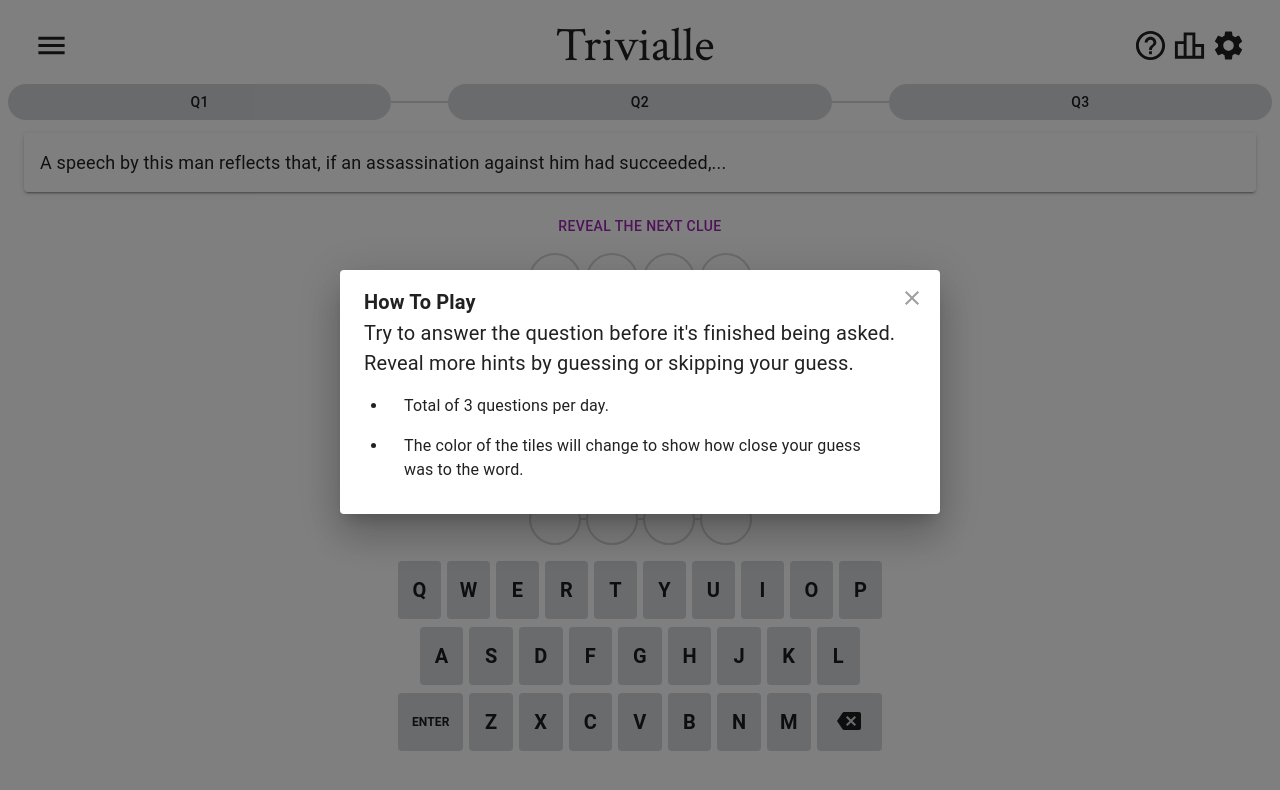
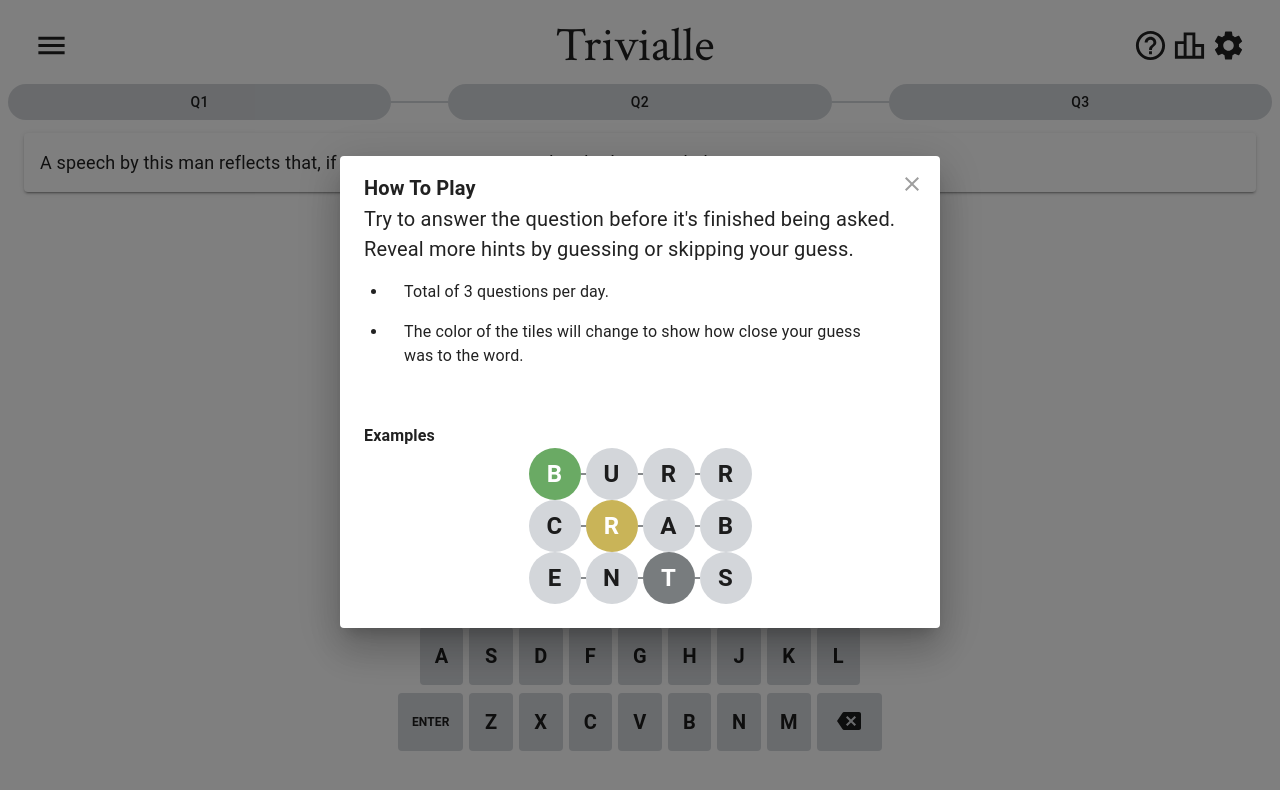
Before and after one commit to dotcomstar/Triviale, a React (Vite) app: page / in a window 1280 px wide. Shown: the top 790 px of the page. Built offline with nearby package versions, Linux system fonts and the light colour scheme; what simple-zustand-devtools would draw is missing.

Commit message:
Darken the dialog paper

```diff
--- a/src/components/ThemedLayout.tsx
+++ b/src/components/ThemedLayout.tsx
@@ -95,7 +95,7 @@ const ThemedLayout = ({ children }: Props) => {
                   light: "#878A8C",
                   dark: "#D3D6DA",
                 },
-                error: { main: "#787C7E" },
+                error: { main: "#787C7E", dark: "#FFF" },
                 info: { main: "#FF0000" },
                 ...(highContrast
                   ? {
@@ -114,7 +114,7 @@ const ThemedLayout = ({ children }: Props) => {
                   light: "#565758",
                   dark: "#3A3A3C",
                 },
-                error: { main: "#3A3A3C" },
+                error: { main: "#3A3A3C", dark: "#121213" },
                 info: { main: "#FF0000" },
                 ...(highContrast
                   ? {
--- a/src/components/grid/GameRow.tsx
+++ b/src/components/grid/GameRow.tsx
@@ -7,14 +7,19 @@ import useDailyIndex, { getPositiveIndex } from "../../hooks/useDailyIndex";
 interface GameRowProps {
   guess: string[];
   statuses?: PaletteColor[];
+  answerOverride?: string;
 }
 
-const GameRow = ({ guess, statuses = [] }: GameRowProps) => {
+const GameRow = ({ guess, statuses = [], answerOverride }: GameRowProps) => {
   const dailyIndex = useDailyIndex();
   const questionNumber = useGameStateStore((s) => s.questionNumber);
   const safeIndex = getPositiveIndex(dailyIndex + questionNumber);
   const question = useQuestionByID(safeIndex);
-  const answerWithSpaces = question?.answer.toLocaleUpperCase()!;
+  let ans = question?.answer;
+  if (answerOverride) {
+    ans = answerOverride;
+  }
+  const answerWithSpaces = ans?.toLocaleUpperCase()!;
   const answer = answerWithSpaces.replace(/\s+/g, "")!;
   const emptyCells = Array.from(Array(answer.length - guess.length));
   const theme = useTheme();
@@ -46,10 +51,11 @@ const GameRow = ({ guess, statuses = [] }: GameRowProps) => {
                     statuses[i] === theme.palette.success &&
                     statuses[i + 1] === theme.palette.success
                       ? statuses[i].main
-                      : statuses[i] === theme.palette.error ||
-                        statuses[i + 1] === theme.palette.error ||
-                        statuses[i] === theme.palette.warning ||
-                        statuses[i + 1] === theme.palette.warning
+                      : !answerOverride &&
+                        (statuses[i] === theme.palette.error ||
+                          statuses[i + 1] === theme.palette.error ||
+                          statuses[i] === theme.palette.warning ||
+                          statuses[i + 1] === theme.palette.warning)
                       ? "primary.dark"
                       : "primary.light",
                 }}
--- a/src/components/navbar/CustomDialog.tsx
+++ b/src/components/navbar/CustomDialog.tsx
@@ -1,4 +1,10 @@
-import { Dialog, DialogProps, DialogTitle, IconButton } from "@mui/material";
+import {
+  Dialog,
+  DialogProps,
+  DialogTitle,
+  IconButton,
+  useTheme,
+} from "@mui/material";
 import { ReactNode } from "react";
 import CloseIcon from "@mui/icons-material/Close";
 
@@ -29,6 +35,8 @@ const CustomDialog = ({
     onClose();
   };
 
+  const theme = useTheme();
+
   return (
     <Dialog
       onClose={handleClose}
@@ -41,6 +49,12 @@ const CustomDialog = ({
       maxWidth="sm"
       fullScreen={fullScreen}
       sx={{ zIndex: "modal", mx: 0, mb: 2 }}
+      PaperProps={{
+        style: {
+          backgroundColor: theme.palette.error.dark,
+          backgroundImage: "unset",
+        },
+      }}
     >
       <DialogTitle
         sx={{ fontWeight: "bold", fontSize: "28px", pb: dialogTitle ? 0 : 1 }}
--- a/src/components/navbar/help/HelpDialog.tsx
+++ b/src/components/navbar/help/HelpDialog.tsx
@@ -1,4 +1,11 @@
-import { DialogProps, List, ListItem, Typography } from "@mui/material";
+import {
+  DialogProps,
+  List,
+  ListItem,
+  Stack,
+  Typography,
+  useTheme,
+} from "@mui/material";
 import {
   HELP_DIALOG_ARIA,
   HELP_HOW_TILE_COLORS_CHANGE,
@@ -8,6 +15,7 @@ import {
   HELP_TITLE,
 } from "../../../constants/strings";
 import CustomDialog from "../CustomDialog";
+import GameRow from "../../grid/GameRow";
 
 export interface HelpDialogProps {
   open: boolean;
@@ -23,6 +31,7 @@ const HelpDialog = ({
   const handleClose = () => {
     onClose();
   };
+  const theme = useTheme();
 
   return (
     <CustomDialog
@@ -42,6 +51,39 @@ const HelpDialog = ({
           {HELP_HOW_TILE_COLORS_CHANGE}
         </ListItem>
       </List>
+      <Stack direction={"column"} sx={{ m: 3 }}>
+        <Typography fontWeight={"bold"}>Examples</Typography>
+        <GameRow
+          guess={["B", "U", "R", "R"]}
+          statuses={[
+            theme.palette.success,
+            theme.palette.primary,
+            theme.palette.primary,
+            theme.palette.primary,
+          ]}
+          answerOverride="BRAD"
+        ></GameRow>
+        <GameRow
+          guess={["C", "R", "A", "B"]}
+          statuses={[
+            theme.palette.primary,
+            theme.palette.warning,
+            theme.palette.primary,
+            theme.palette.primary,
+          ]}
+          answerOverride="BRAD"
+        ></GameRow>
+        <GameRow
+          guess={["E", "N", "T", "S"]}
+          statuses={[
+            theme.palette.primary,
+            theme.palette.primary,
+            theme.palette.error,
+            theme.palette.primary,
+          ]}
+          answerOverride="BRAD"
+        ></GameRow>
+      </Stack>
     </CustomDialog>
   );
 };
```
